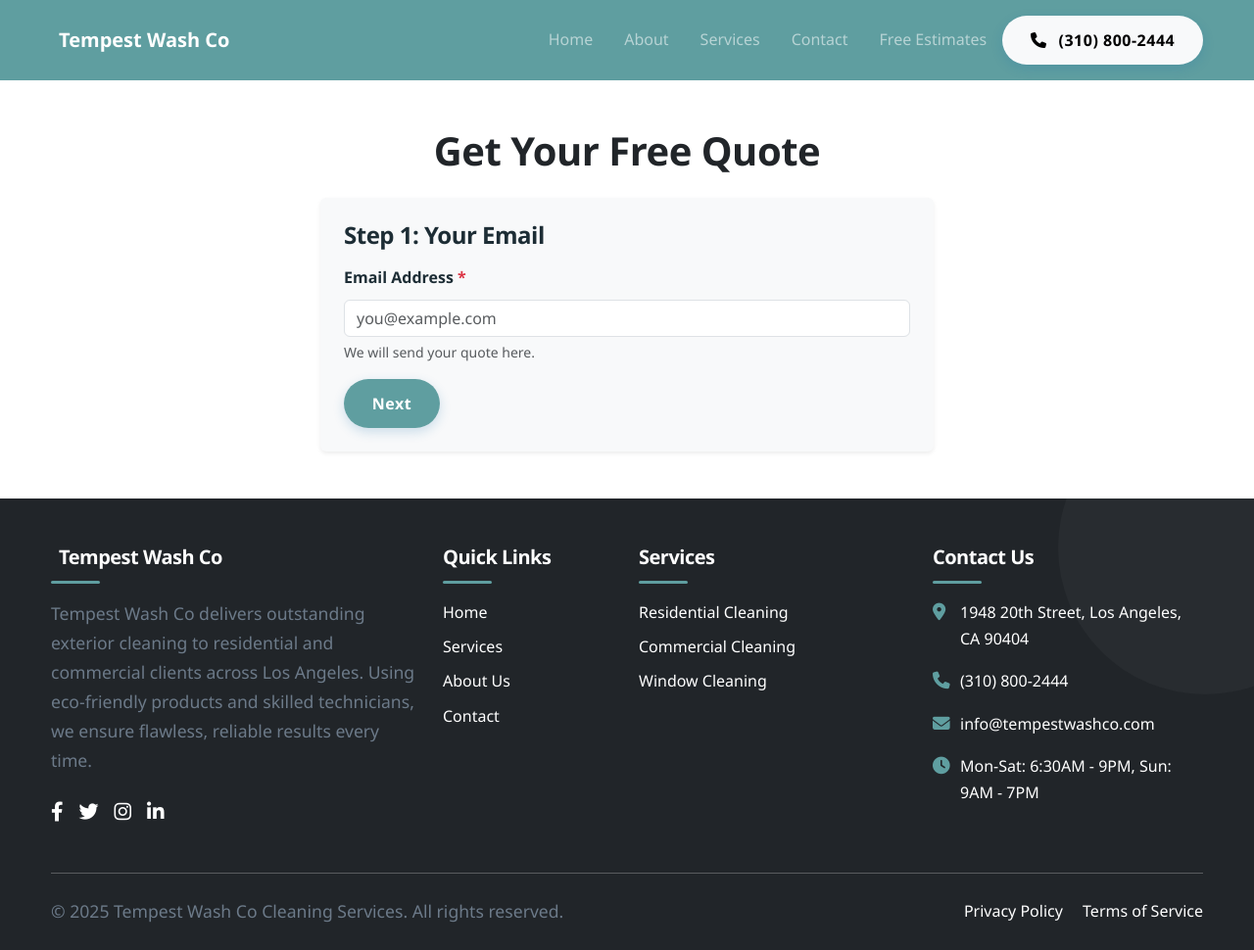
After one commit to mirtazayev/TempestWashCo, a FastAPI app: page /quote in a window 1280 px wide. The commit adds this page. Shown: the whole page at 98% size. Run offline with FastAPI, Linux system fonts and the light colour scheme.

Commit message:
fixed codes

```diff
--- a/main.py
+++ b/main.py
@@ -4,7 +4,7 @@ import base64
 import smtplib
 from datetime import datetime
 from email.message import EmailMessage
-from typing import List
+from typing import List, Optional
 
 import aiosmtplib
 import uvicorn
@@ -18,6 +18,7 @@ from starlette.middleware.sessions import SessionMiddleware
 from starlette.responses import JSONResponse
 
 from services.invoice_func import generate_pdf
+from services.quoting_func import calculate_quote
 
 app = FastAPI(
     title="Tempest Wash Co Cleaning Services",
@@ -45,6 +46,68 @@ SMTP_PORT = 587
 SMTP_USER = "info@tempestwashco.com"
 SMTP_PASS = "zsnu tnqj nkzj jwgt "
 RECEIVER_EMAIL = "mirtazayev.2004@gmail.com"
+
+
+def create_quote_email(to_email: str, total: float, breakdown: str, message: str) -> EmailMessage:
+    breakdown_html = "".join(f"<li>{line}</li>" for line in breakdown)
+    breakdown_text = "\n".join(f"- {line}" for line in breakdown)
+
+    email = EmailMessage()
+    email['Subject'] = "Your Tempest Wash Co Quote - Valid for 7 Days"
+    email['From'] = "info@tempestwashco.com"  # Change to your sender email
+    email['To'] = to_email
+
+    email.set_content(f"""
+Hi,
+
+Thank you for requesting a quote from Tempest Wash Co!
+
+Here is your estimated price based on the details you provided:
+
+Total Estimated Cost: ${total}
+
+Breakdown:
+{breakdown_text}
+
+Additional Details:
+{message if message else 'No additional details provided.'}
+
+Please note: If the information you entered is accurate, this quote is valid for 7 days and will not change during this period.
+
+Feel free to contact us if you have any questions or want to schedule your service.
+
+Best regards,
+Tempest Wash Co Team
+Phone: (310) 800-2444
+Email: info@tempestwashco.com
+Website: https://www.tempestwashco.com
+""")
+
+    # Also set HTML alternative for nicer formatting
+    email.add_alternative(f"""
+<html>
+  <body style="font-family: Arial, sans-serif; color: #333;">
+    <h2>Thank you for requesting a quote from Tempest Wash Co!</h2>
+    <p>Here is your estimated price based on the details you provided:</p>
+    <p><strong>Total Estimated Cost: ${total}</strong></p>
+    <h3>Breakdown:</h3>
+    <ul>
+      {breakdown_html}
+    </ul>
+    <h3>Additional Details:</h3>
+    <p>{message if message else 'No additional details provided.'}</p>
+    <p><em>Please note:</em> If the information you entered is accurate, this quote is valid for <strong>7 days</strong> and will not change during this period.</p>
+    <p>If you have any questions or want to schedule your service, please contact us anytime.</p>
+    <p>Best regards,<br>
+    <strong>Tempest Wash Co Team</strong><br>
+    Phone: (310) 800-2444<br>
+    Email: <a href="mailto:info@tempestwashco.com">info@tempestwashco.com</a><br>
+    Website: <a href="https://www.tempestwashco.com">www.tempestwashco.com</a></p>
+  </body>
+</html>
+""", subtype='html')
+
+    return email
 
 
 def send_email(contact: ContactForm):
@@ -159,7 +222,7 @@ SERVICES_ = [
      "description": "Storefronts, parking lots, warehouses, signage, and heavy-traffic concrete areas, spotless and professional."},
     {"id": "deep", "title": "Soft Washing", "icon": "fa-broom",
      "description": "Safe and effective cleaning for roofs, stucco, painted wood, and delicate surfaces."},
-    {"id": "window", "title": "Window Cleaning", "icon": "fa-window-restore",
+    {"id": "window-cleaning", "title": "Window Cleaning", "icon": "fa-window-restore",
      "description": "Crystal-clear, streak-free window cleaning  interior and exterior."},
 ]
 
@@ -175,6 +238,19 @@ TESTIMONIALS = [
      "text": "Excellent service from start to finish! The team at Tempest Wash Co was thorough and careful with my home’s exterior. I love that they use environmentally safe cleaning solutions. My house looks spotless!",
      "image": "tempestwashco.jpg"},
 ]
+
+RATES = {
+    "house_1story": 0.25,  # per sq ft
+    "house_2story": 0.35,
+    "driveway_base": 129,  # flat up to 400 sq ft
+    "driveway_rate": 0.35,  # per sq ft over 400
+    "sidewalk_linear": 1.50,  # per linear ft
+    "sidewalk_area": 0.40,  # per sq ft
+    "patio": 0.40,  # per sq ft
+    "fence": 2.50,  # per linear ft
+    "gutter": 2.00,  # per linear ft
+    "roof": 0.45,  # per sq ft
+}
 
 
 @app.middleware("http")
@@ -252,6 +328,116 @@ async def verify_code(request: Request, code: str = Form(...)):
         return RedirectResponse(url="/invoice", status_code=303)
     else:
         return templates.TemplateResponse("verify.html", {"request": request, "error": "Invalid passcode"})
+
+
+@app.get("/quote", response_class=HTMLResponse)
+async def get_quote_form(request: Request):
+    return templates.TemplateResponse("quote_form.html", {"request": request})
+
+
+@app.post("/quote", response_class=HTMLResponse)
+async def post_quote(
+        request: Request,
+        email: str = Form(...),
+        services: Optional[List[str]] = Form(None),
+        house1_sqft: Optional[float] = Form(0),
+        house2_sqft: Optional[float] = Form(0),
+        driveway_sqft: Optional[float] = Form(0),
+        sidewalk_linear_ft: Optional[float] = Form(0),
+        sidewalk_sqft: Optional[float] = Form(0),
+        patio_sqft: Optional[float] = Form(0),
+        fence_ft: Optional[float] = Form(0),
+        gutter_ft: Optional[float] = Form(0),
+        roof_sqft: Optional[float] = Form(0),
+        message: Optional[str] = Form(""),
+):
+    # Defensive cleanup and defaults
+    if services is None:
+        services = []
+
+    total = 0.0
+    breakdown = []
+
+    # House 1-story
+    if "house_1story" in services and house1_sqft:
+        cost = house1_sqft * RATES["house_1story"]
+        total += cost
+        breakdown.append(f"1-story house ({house1_sqft} sq.ft.): ${cost:.2f}")
+
+    # House 2-story
+    if "house_2story" in services and house2_sqft:
+        cost = house2_sqft * RATES["house_2story"]
+        total += cost
+        breakdown.append(f"2-story house ({house2_sqft} sq.ft.): ${cost:.2f}")
+
+    # Driveway
+    if "driveway" in services and driveway_sqft:
+        if driveway_sqft <= 400:
+            cost = RATES["driveway_base"]
+        else:
+            cost = RATES["driveway_base"] + (driveway_sqft - 400) * RATES["driveway_rate"]
+        total += cost
+        breakdown.append(f"Driveway ({driveway_sqft} sq.ft.): ${cost:.2f}")
+
+    # Sidewalk (linear feet)
+    if "sidewalk" in services and sidewalk_linear_ft:
+        cost = sidewalk_linear_ft * RATES["sidewalk_linear"]
+        total += cost
+        breakdown.append(f"Sidewalk length ({sidewalk_linear_ft} ft): ${cost:.2f}")
+
+    # Sidewalk (area)
+    if "sidewalk" in services and sidewalk_sqft:
+        cost = sidewalk_sqft * RATES["sidewalk_area"]
+        total += cost
+        breakdown.append(f"Sidewalk area ({sidewalk_sqft} sq.ft.): ${cost:.2f}")
+
+    # Patio
+    if "patio" in services and patio_sqft:
+        cost = patio_sqft * RATES["patio"]
+        total += cost
+        breakdown.append(f"Patio ({patio_sqft} sq.ft.): ${cost:.2f}")
+
+    # Fence
+    if "fence" in services and fence_ft:
+        cost = fence_ft * RATES["fence"]
+        total += cost
+        breakdown.append(f"Fence ({fence_ft} ft): ${cost:.2f}")
+
+    # Gutter
+    if "gutter" in services and gutter_ft:
+        cost = gutter_ft * RATES["gutter"]
+        total += cost
+        breakdown.append(f"Gutter ({gutter_ft} ft): ${cost:.2f}")
+
+    # Roof
+    if "roof" in services and roof_sqft:
+        cost = roof_sqft * RATES["roof"]
+        total += cost
+        breakdown.append(f"Roof wash ({roof_sqft} sq.ft.): ${cost:.2f}")
+
+    email_msg = create_quote_email(email, total, breakdown, message)
+
+    # Send email via your SMTP server
+    try:
+        await aiosmtplib.send(
+            email_msg,
+            hostname=SMTP_SERVER,
+            port=587,
+            start_tls=True,
+            username=SMTP_USER,
+            password=SMTP_PASS,
+        )
+    except Exception as e:
+        print("Email sending failed:", e)
+    return templates.TemplateResponse(
+        "quote_form.html",
+        {
+            "request": request,
+            "success": True,
+            "total": f"{total:.2f}",
+            "breakdown": breakdown,
+        },
+    )
 
 
 @app.get("/invoice", response_class=HTMLResponse)
--- a/templates/base.html
+++ b/templates/base.html
@@ -54,6 +54,7 @@
                 <li class="nav-item"><a class="nav-link" href="/about">About</a></li>
                 <li class="nav-item"><a class="nav-link" href="/services">Services</a></li>
                 <li class="nav-item"><a class="nav-link" href="/contact">Contact</a></li>
+                <li class="nav-item"><a class="nav-link" href="/quote">Free Estimates</a></li>
                 <li class="nav-item ms-lg-2 mt-2 mt-lg-0">
                     <a class="btn btn-light btn-sm" href="tel:+13108002444">
                         <i class="fas fa-phone me-1"></i> (310) 800-2444
--- a/templates/commercial.html
+++ b/templates/commercial.html
@@ -40,7 +40,7 @@
                         Our commercial service is trusted by businesses across LA to maintain clean, safe, and welcoming
                         environments. We offer flexible scheduling, after-hours cleaning, and OSHA-compliant processes.
                     </p>
-                    <a href="/contact" class="btn btn-primary btn-lg mt-3"><i class="fas fa-quote-left me-1"></i>
+                    <a href="/quote" class="btn btn-primary btn-lg mt-3"><i class="fas fa-quote-left me-1"></i>
                         Request a Free Estimate</a>
                 </div>
             </div>
--- a/templates/index.html
+++ b/templates/index.html
@@ -169,7 +169,7 @@
                     </p>
                 </div>
                 <div class="col-lg-4 text-lg-end">
-                    <a href="/contact" class="btn btn-primary btn-lg px-4 py-3 fw-bold">
+                    <a href="/quote" class="btn btn-primary btn-lg px-4 py-3 fw-bold">
                         Get Free Quote
                     </a>
                 </div>
--- /dev/null
+++ b/templates/quote_form.html
@@ -0,0 +1,268 @@
+{% extends "base.html" %}
+
+{% block title %}Get a Quote - Tempest Wash Co{% endblock %}
+
+{% block content %}
+    <section class="py-5 bg-white">
+        <div class="container" style="max-width: 650px;">
+            <h2 class="text-center mb-4 text-dark fw-bold">Get Your Free Quote</h2>
+
+            {% if success %}
+                <div class="alert alert-success text-center" role="alert">
+                    ✅ Your quote has been emailed! Estimated total: <strong>${{ total }}</strong>
+                </div>
+                <div class="mb-3">
+                    <h5>Quote Breakdown:</h5>
+                    <ul>
+                        {% for line in breakdown %}
+                            <li>{{ line }}</li>
+                        {% endfor %}
+                    </ul>
+                </div>
+            {% endif %}
+
+           <form id="quoteForm" method="post" class="bg-light p-4 rounded shadow-sm" novalidate onsubmit="handleSubmit(event)">
+                <!-- Step 1: Email -->
+                <div class="form-step active">
+                    <h4 class="mb-3">Step 1: Your Email</h4>
+                    <div class="mb-3">
+                        <label for="email" class="form-label fw-semibold">Email Address <span
+                                class="text-danger">*</span></label>
+                        <input type="email" id="email" name="email" placeholder="you@example.com" required
+                               class="form-control"/>
+                        <div class="form-text">We will send your quote here.</div>
+                    </div>
+                    <button type="button" class="btn btn-primary" onclick="nextStep()">Next</button>
+                </div>
+
+                <!-- Step 2: Select Services -->
+                <div class="form-step">
+                    <h4 class="mb-3">Step 2: Choose Service(s)</h4>
+
+                    <div class="mb-4">
+                        <strong>Pricing info (per unit):</strong>
+                        <ul>
+                            <li>1-story house: $0.25/sq.ft. (e.g. $250 per 1,000 sq.ft.)</li>
+                            <li>2-story house: $0.35/sq.ft. (e.g. $700 per 2,000 sq.ft.)</li>
+                            <li>Driveway: $129 up to 400 sq.ft., then $0.35/sq.ft. over 400</li>
+                            <li>Sidewalk: $1.50 per linear ft. or $0.40 per sq.ft.</li>
+                            <li>Patio: $0.40/sq.ft.</li>
+                            <li>Fence: $2.50 per linear ft.</li>
+                            <li>Gutter Cleaning: $2.00 per linear ft.</li>
+                            <li>Roof Wash (soft wash): $0.45/sq.ft.</li>
+                        </ul>
+                    </div>
+
+                    <div class="mb-3">
+                        <div class="form-check">
+                            <input class="form-check-input" type="checkbox" id="serviceHouse1" name="services"
+                                   value="house_1story"/>
+                            <label class="form-check-label" for="serviceHouse1">House (1-story)</label>
+                        </div>
+                        <div class="form-check">
+                            <input class="form-check-input" type="checkbox" id="serviceHouse2" name="services"
+                                   value="house_2story"/>
+                            <label class="form-check-label" for="serviceHouse2">House (2-story)</label>
+                        </div>
+                        <div class="form-check">
+                            <input class="form-check-input" type="checkbox" id="serviceDriveway" name="services"
+                                   value="driveway"/>
+                            <label class="form-check-label" for="serviceDriveway">Driveway Cleaning</label>
+                        </div>
+                        <div class="form-check">
+                            <input class="form-check-input" type="checkbox" id="serviceSidewalk" name="services"
+                                   value="sidewalk"/>
+                            <label class="form-check-label" for="serviceSidewalk">Sidewalk Cleaning</label>
+                        </div>
+                        <div class="form-check">
+                            <input class="form-check-input" type="checkbox" id="servicePatio" name="services"
+                                   value="patio"/>
+                            <label class="form-check-label" for="servicePatio">Patio Cleaning</label>
+                        </div>
+                        <div class="form-check">
+                            <input class="form-check-input" type="checkbox" id="serviceFence" name="services"
+                                   value="fence"/>
+                            <label class="form-check-label" for="serviceFence">Fence Cleaning</label>
+                        </div>
+                        <div class="form-check">
+                            <input class="form-check-input" type="checkbox" id="serviceGutter" name="services"
+                                   value="gutter"/>
+                            <label class="form-check-label" for="serviceGutter">Gutter Cleaning</label>
+                        </div>
+                        <div class="form-check">
+                            <input class="form-check-input" type="checkbox" id="serviceRoof" name="services"
+                                   value="roof"/>
+                            <label class="form-check-label" for="serviceRoof">Roof Wash (Soft Wash)</label>
+                        </div>
+                    </div>
+
+                    <button type="button" class="btn btn-secondary me-2" onclick="prevStep()">Back</button>
+                    <button type="button" class="btn btn-primary" onclick="nextStep()">Next</button>
+                </div>
+
+                <!-- Step 3: Sizes -->
+                <div class="form-step">
+                    <h4 class="mb-3">Step 3: Provide Sizes for Selected Services</h4>
+
+                    <div id="house1Input" class="service-size d-none mb-3">
+                        <label for="house1_sqft" class="form-label fw-semibold">House (1-story) Size (sq.ft.)</label>
+                        <input type="number" id="house1_sqft" name="house1_sqft" placeholder="e.g. 1000" min="0"
+                               step="1" class="form-control"/>
+                    </div>
+
+                    <div id="house2Input" class="service-size d-none mb-3">
+                        <label for="house2_sqft" class="form-label fw-semibold">House (2-story) Size (sq.ft.)</label>
+                        <input type="number" id="house2_sqft" name="house2_sqft" placeholder="e.g. 2000" min="0"
+                               step="1" class="form-control"/>
+                    </div>
+
+                    <div id="drivewayInput" class="service-size d-none mb-3">
+                        <label for="driveway_sqft" class="form-label fw-semibold">Driveway Size (sq.ft.)</label>
+                        <input type="number" id="driveway_sqft" name="driveway_sqft" placeholder="e.g. 400" min="0"
+                               step="1" class="form-control"/>
+                        <div class="form-text">Up to 400 sq.ft. is $129 flat; over 400 sq.ft. priced per sq.ft.</div>
+                    </div>
+
+                    <div id="sidewalkInputLinear" class="service-size d-none mb-3">
+                        <label for="sidewalk_linear_ft" class="form-label fw-semibold">Sidewalk Length (linear
+                            ft.)</label>
+                        <input type="number" id="sidewalk_linear_ft" name="sidewalk_linear_ft" placeholder="e.g. 50"
+                               min="0" step="1" class="form-control"/>
+                        <div class="form-text">OR</div>
+                    </div>
+
+                    <div id="sidewalkInputArea" class="service-size d-none mb-3">
+                        <label for="sidewalk_sqft" class="form-label fw-semibold">Sidewalk Area (sq.ft.)</label>
+                        <input type="number" id="sidewalk_sqft" name="sidewalk_sqft" placeholder="e.g. 200" min="0"
+                               step="1" class="form-control"/>
+                    </div>
+
+                    <div id="patioInput" class="service-size d-none mb-3">
+                        <label for="patio_sqft" class="form-label fw-semibold">Patio Size (sq.ft.)</label>
+                        <input type="number" id="patio_sqft" name="patio_sqft" placeholder="e.g. 150" min="0" step="1"
+                               class="form-control"/>
+                    </div>
+
+                    <div id="fenceInput" class="service-size d-none mb-3">
+                        <label for="fence_ft" class="form-label fw-semibold">Fence Length (linear ft.)</label>
+                        <input type="number" id="fence_ft" name="fence_ft" placeholder="e.g. 100" min="0" step="1"
+                               class="form-control"/>
+                    </div>
+
+                    <div id="gutterInput" class="service-size d-none mb-3">
+                        <label for="gutter_ft" class="form-label fw-semibold">Gutter Length (linear ft.)</label>
+                        <input type="number" id="gutter_ft" name="gutter_ft" placeholder="e.g. 60" min="0" step="1"
+                               class="form-control"/>
+                    </div>
+
+                    <div id="roofInput" class="service-size d-none mb-3">
+                        <label for="roof_sqft" class="form-label fw-semibold">Roof Size (sq.ft.)</label>
+                        <input type="number" id="roof_sqft" name="roof_sqft" placeholder="e.g. 2000" min="0" step="1"
+                               class="form-control"/>
+                    </div>
+
+                    <button type="button" class="btn btn-secondary me-2" onclick="prevStep()">Back</button>
+                    <button type="button" class="btn btn-primary" onclick="nextStep()">Next</button>
+                </div>
+
+                <!-- Step 4: Additional Message -->
+                <div class="form-step">
+                    <h4 class="mb-3">Step 4: Additional Details</h4>
+                    <div class="mb-3">
+                        <label for="message" class="form-label fw-semibold">Anything else you'd like us to know?</label>
+                        <textarea id="message" name="message" rows="4" placeholder="Special requests or info"
+                                  class="form-control"></textarea>
+                    </div>
+                    <button type="button" class="btn btn-secondary me-2" onclick="prevStep()">Back</button>
+                    <button type="submit" class="btn btn-success">Get Quote</button>
+                </div>
+            </form>
+        </div>
+    </section>
+
+    <script>
+        const steps = document.querySelectorAll('.form-step');
+        let currentStep = 0;
+
+        function showStep(step) {
+            steps.forEach((el, i) => {
+                el.classList.toggle('active', i === step);
+            });
+        }
+
+        function nextStep() {
+            if (!validateStep(currentStep)) return;
+            currentStep++;
+            if (currentStep >= steps.length) currentStep = steps.length - 1;
+            updateSizesVisibility();
+            showStep(currentStep);
+        }
+
+        function prevStep() {
+            currentStep--;
+            if (currentStep < 0) currentStep = 0;
+            updateSizesVisibility();
+            showStep(currentStep);
+        }
+
+        function validateStep(step) {
+            if (step === 0) {
+                const email = document.getElementById('email');
+                if (!email.value || !email.checkValidity()) {
+                    alert('Please enter a valid email address.');
+                    email.focus();
+                    return false;
+                }
+            }
+            if (step === 1) {
+                const services = [...document.querySelectorAll('input[name="services"]:checked')];
+                if (services.length === 0) {
+                    alert('Please select at least one service.');
+                    return false;
+                }
+            }
+            return true;
+        }
+
+        function updateSizesVisibility() {
+            const selectedServices = [...document.querySelectorAll('input[name="services"]:checked')].map(s => s.value);
+            document.querySelectorAll('.service-size').forEach(div => div.classList.add('d-none'));
+
+            if (currentStep === 2) {
+                selectedServices.forEach(service => {
+                    if (service === 'house_1story') document.getElementById('house1Input').classList.remove('d-none');
+                    if (service === 'house_2story') document.getElementById('house2Input').classList.remove('d-none');
+                    if (service === 'driveway') document.getElementById('drivewayInput').classList.remove('d-none');
+                    if (service === 'sidewalk') {
+                        document.getElementById('sidewalkInputLinear').classList.remove('d-none');
+                        document.getElementById('sidewalkInputArea').classList.remove('d-none');
+                    }
+                    if (service === 'patio') document.getElementById('patioInput').classList.remove('d-none');
+                    if (service === 'fence') document.getElementById('fenceInput').classList.remove('d-none');
+                    if (service === 'gutter') document.getElementById('gutterInput').classList.remove('d-none');
+                    if (service === 'roof') document.getElementById('roofInput').classList.remove('d-none');
+                });
+            }
+        }
+
+        function handleSubmit(event) {
+            const form = event.target;
+            const submitBtn = form.querySelector('button[type="submit"]');
+            submitBtn.disabled = true;
+            submitBtn.textContent = "Quoting... Please give us a second";
+        }
+
+        // Initialize form steps as you had
+        showStep(currentStep);
+    </script>
+
+    <style>
+        .form-step {
+            display: none;
+        }
+
+        .form-step.active {
+            display: block;
+        }
+    </style>
+{% endblock %}
--- a/templates/residential.html
+++ b/templates/residential.html
@@ -41,7 +41,7 @@
                         home sale, or simply keep things spotless. We use low-pressure soft washing where needed to
                         protect delicate surfaces.
                     </p>
-                    <a href="/contact" class="btn btn-primary btn-lg mt-3"><i class="fas fa-quote-left me-1"></i> Get a
+                    <a href="/quote" class="btn btn-primary btn-lg mt-3"><i class="fas fa-quote-left me-1"></i> Get a
                         Free Quote</a>
                 </div>
             </div>
--- a/templates/window-cleaning.html
+++ b/templates/window-cleaning.html
@@ -41,7 +41,7 @@
                         We use pure water systems and eco-safe products to deliver spotless windows, no matter the
                         height. Our trained technicians are fully insured for your peace of mind.
                     </p>
-                    <a href="/contact" class="btn btn-primary btn-lg mt-3"><i class="fas fa-quote-left me-1"></i> Get a
+                    <a href="/quote" class="btn btn-primary btn-lg mt-3"><i class="fas fa-quote-left me-1"></i> Get a
                         Free Quote</a>
                 </div>
             </div>
```
Also changed, not shown: services/quoting_func.py (added, +32 -0 lines).
